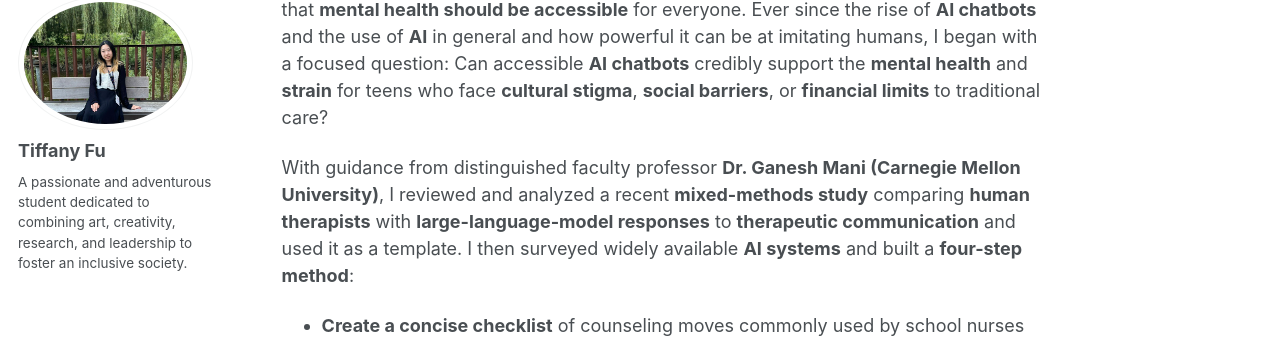
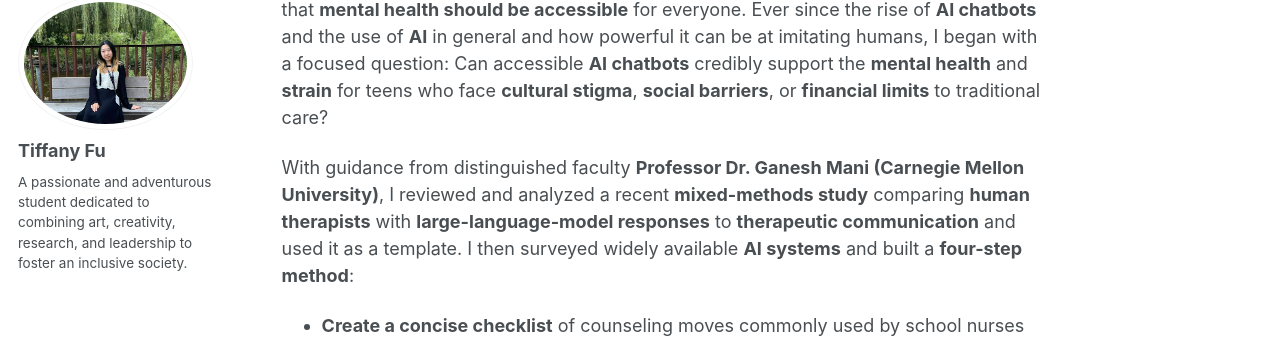
Before and after one commit to TiffanyJTFu/TiffanyTestWeb, a Jekyll site: the page built from _teaching/04-MentalHealthAIChatbotProject.md, in a window 1280 px wide and 900 px high, scrolled down 555 px. Shown: the part 103-446 px from the top of the window. Built offline with Jekyll 4.4.1, drawn with Linux system fonts in a browser that asks for light colours; a script that is not in the unit is left out.

```diff
--- a/_teaching/04-MentalHealthAIChatbotProject.md
+++ b/_teaching/04-MentalHealthAIChatbotProject.md
@@ -11,7 +11,7 @@ permalink: /teaching/MentalHealthAIChatbotProject
 **PROJECT BACKGROUND**
 <br>In such a challenging society where **mental health** related issues are at an all-time high, I watched how **stress** can turn from a feeling into a lifestyle. Among **adolescents**, **anxiety burnout** is so common or rather inevitable—yet access to real **mental-health care** was hard. Whether it’s cost, stigma, lack of accessibility or other social factors, I firmly believe that **mental health should be accessible** for everyone. Ever since the rise of **AI chatbots** and the use of **AI** in general and how powerful it can be at imitating humans, I began with a focused question: Can accessible **AI chatbots** credibly support the **mental health** and **strain** for teens who face **cultural stigma**, **social barriers**, or **financial limits** to traditional care?
 
-With guidance from distinguished faculty professor **Dr. Ganesh Mani (Carnegie Mellon University)**, I reviewed and analyzed a recent **mixed-methods study** comparing **human therapists** with **large-language-model responses** to **therapeutic communication** and used it as a template. I then surveyed widely available **AI systems** and built a **four-step method**:
+With guidance from distinguished faculty **Professor Dr. Ganesh Mani (Carnegie Mellon University)**, I reviewed and analyzed a recent **mixed-methods study** comparing **human therapists** with **large-language-model responses** to **therapeutic communication** and used it as a template. I then surveyed widely available **AI systems** and built a **four-step method**:
 
 * **Create a concise checklist** of counseling moves commonly used by school nurses and therapists—validation, open questions, concrete next steps, safety language, and referrals; to better judge the performance of each **AI model**
 * **Design synthetic teen/adolescent personas** reflecting common prevalent issues in their daily lives (anxiety, family conflict, academic stress, sleep disruption) to avoid human-subjects risk
```
